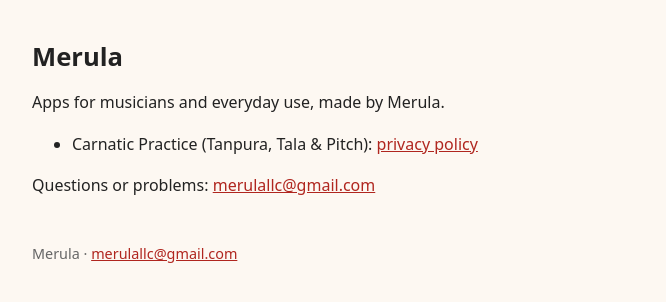
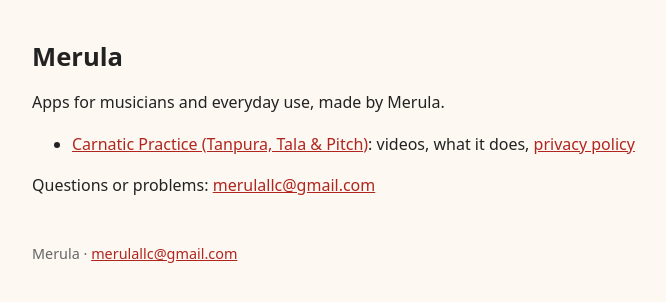
Before and after one commit to merulallc/merulallc.github.io, a plain HTML site: page index.html in a window 1280 px wide. Shown: the whole page, without its empty margins (248-914 px from the left). Drawn offline with Linux system fonts and the light colour scheme.

Commit message:
Front page: link the Carnatic Practice page

```diff
--- a/index.html
+++ b/index.html
@@ -8,6 +8,6 @@ main{max-width:720px;margin:0 auto}h1{font-size:1.6em;line-height:1.25}h2{font-s
 a{color:var(--accent)}p.meta{color:var(--muted)}footer{margin-top:3em;color:var(--muted);font-size:.9em}
 </style></head>
 <body><main>
-<h1>Merula</h1><p>Apps for musicians and everyday use, made by Merula.</p><ul><li>Carnatic Practice (Tanpura, Tala &amp; Pitch): <a href="carnatic/privacy.html">privacy policy</a></li></ul><p>Questions or problems: <a href="mailto:merulallc@gmail.com">merulallc@gmail.com</a></p>
+<h1>Merula</h1><p>Apps for musicians and everyday use, made by Merula.</p><ul><li><a href="carnatic/">Carnatic Practice (Tanpura, Tala &amp; Pitch)</a>: videos, what it does, <a href="carnatic/privacy.html">privacy policy</a></li></ul><p>Questions or problems: <a href="mailto:merulallc@gmail.com">merulallc@gmail.com</a></p>
 <footer>Merula · <a href="mailto:merulallc@gmail.com">merulallc@gmail.com</a></footer>
 </main></body></html>
```
